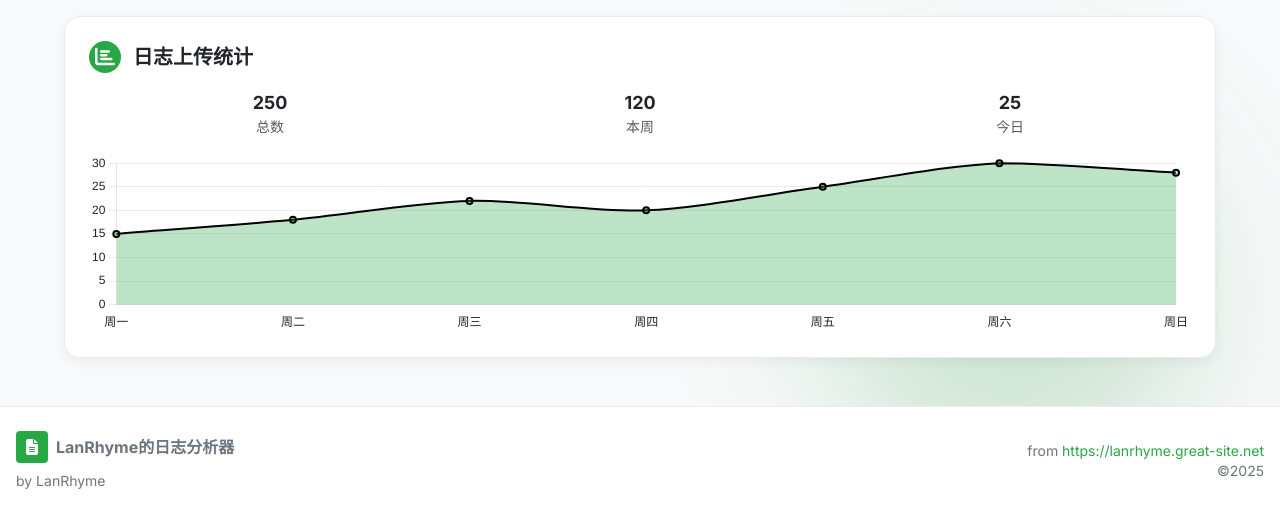
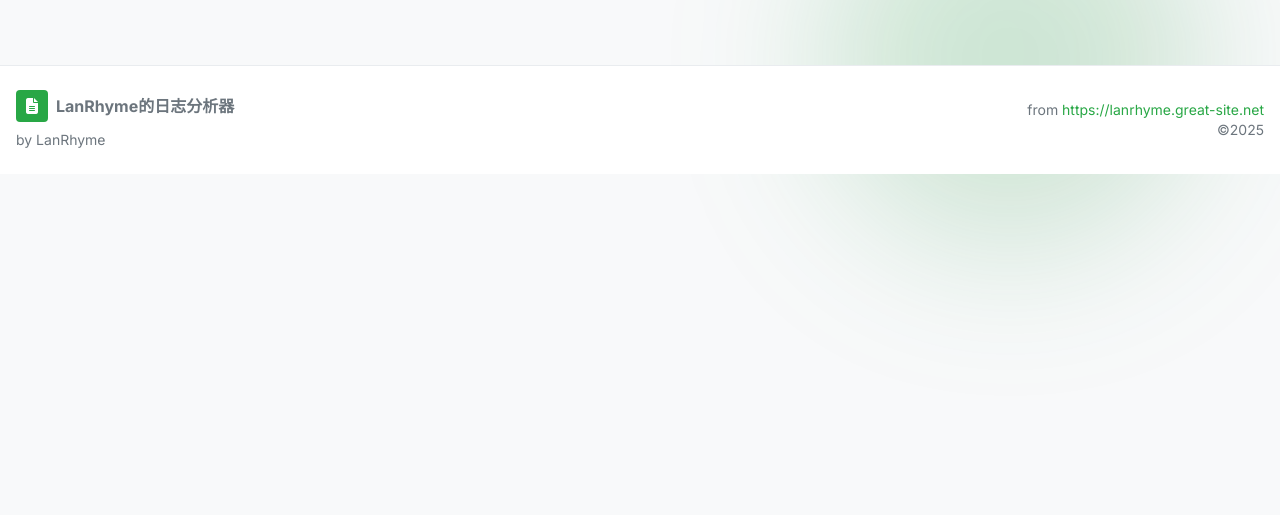
Before and after one commit to LanRhyme/Web-MinecraftLogAnalyzer, a website: page index.html in a window 1280 px wide. Shown: the part 626-1141 px from the top of the page. After the commit the page ends 873 px from the top, so only its background shows below. Drawn offline with nearby package versions, Linux system fonts and the light colour scheme; no server answers.

Commit message:
移除日志上传统计图表及相关代码，精简页面。

```diff
--- a/index.html
+++ b/index.html
@@ -365,31 +365,7 @@
                 </div>
             </div>
 
-            <div id="upload-stats" class="solid-card anim-card w-full">
-                <h3 class="text-xl font-semibold mb-4 flex items-center">
-                    <span class="w-8 h-8 amethyst-bg rounded-full flex items-center justify-center text-white mr-3">
-                        <i class="fas fa-chart-bar"></i>
-                    </span>
-                    日志上传统计
-                </h3>
-                <div class="grid grid-cols-3 gap-2 text-center text-sm mb-4">
-                    <div>
-                        <p class="font-bold text-lg" id="total-uploads">0</p>
-                        <p class="opacity-75">总数</p>
-                    </div>
-                    <div>
-                        <p class="font-bold text-lg" id="weekly-uploads">0</p>
-                        <p class="opacity-75">本周</p>
-                    </div>
-                    <div>
-                        <p class="font-bold text-lg" id="daily-uploads">0</p>
-                        <p class="opacity-75">今日</p>
-                    </div>
-                </div>
-                <div class="chart-container" style="height: 180px;">
-                    <canvas id="uploadChart"></canvas>
-                </div>
-            </div>
+
         </section>
     </main>
 
@@ -538,58 +514,11 @@
     document.addEventListener('DOMContentLoaded', function () {
         loadTheme();
 
-        const uploadCtx = document.getElementById('uploadChart').getContext('2d');
-        uploadChartInstance = new Chart(uploadCtx, { // Assign the new Chart instance to the variable
-            type: 'line', // Changed to line chart
-            data: {
-                labels: ['周一', '周二', '周三', '周四', '周五', '周六', '周日'],
-                datasets: [{
-                    label: '上传日志数量',
-                    data: [15, 18, 22, 20, 25, 30, 28], // Example data, replace with real data from backend
-                    backgroundColor: 'rgba(40, 167, 69, 0.3)', // Light background for line chart area
-                    borderColor: 'var(--amethyst-color)', // Line color
-                    borderWidth: 2,
-                    fill: true, // Fill the area under the line
-                    tension: 0.3 // Smooth the line
-                }]
-            },
-            options: {
-                responsive: true,
-                maintainAspectRatio: false,
-                plugins: {
-                    legend: {
-                        display: false // Hide legend for cleaner look
-                    }
-                },
-                scales: {
-                    y: {
-                        beginAtZero: true,
-                        grid: {
-                            color: 'var(--card-border)' // Use card border color for grid
-                        },
-                        ticks: {
-                            color: 'var(--text-primary)' // Use primary text color for ticks
-                        }
-                    },
-                    x: {
-                        grid: {
-                            display: false
-                        },
-                        ticks: {
-                            color: 'var(--text-primary)' // Use primary text color for ticks
-                        }
-                    }
-                }
-            }
-        });
-        updateChartColors(); // Initial call
+
         fetchGitHubInfo();
         checkAiStatus();
 
-        // Dummy data for upload stats - replace with actual backend data
-        document.getElementById('total-uploads').innerText = '250'; // Example total
-        document.getElementById('weekly-uploads').innerText = '120'; // Example weekly
-        document.getElementById('daily-uploads').innerText = '25';  // Example daily
+
     });
 
     // 卡片入场动画
```
